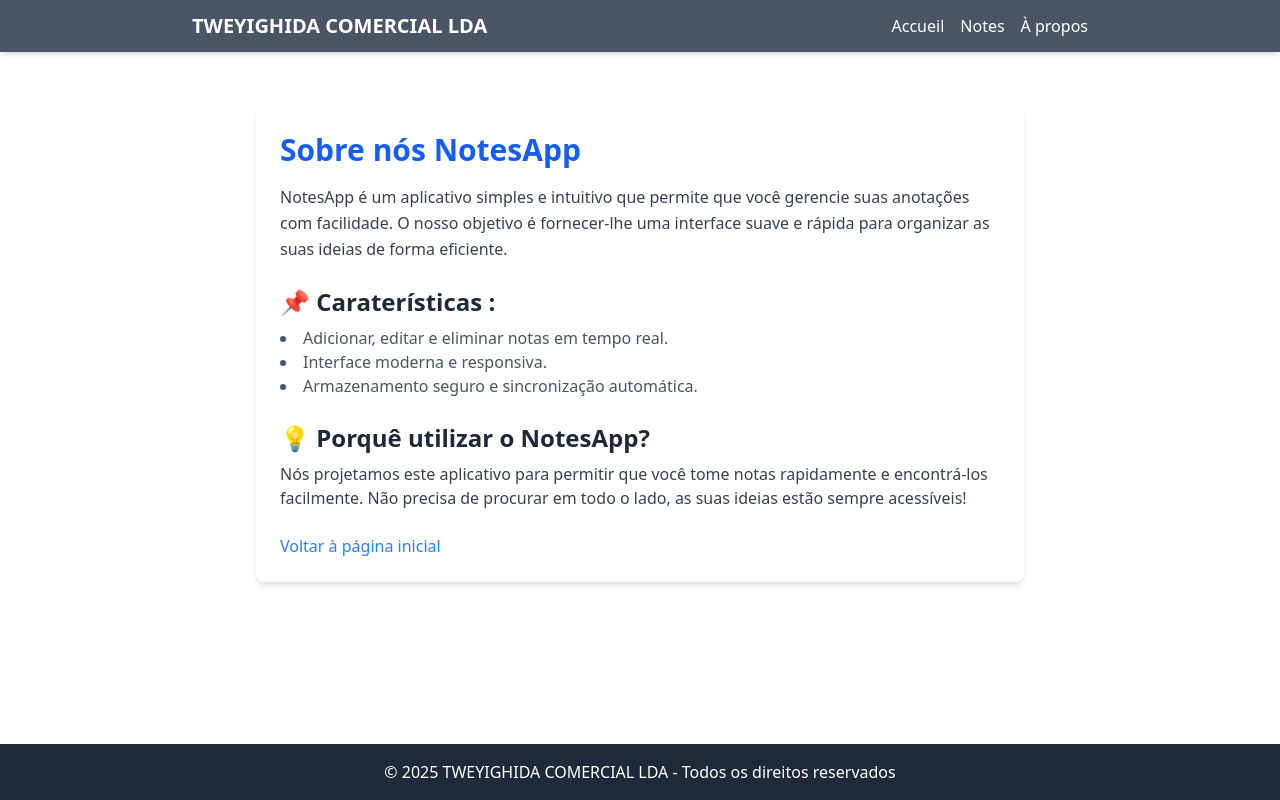
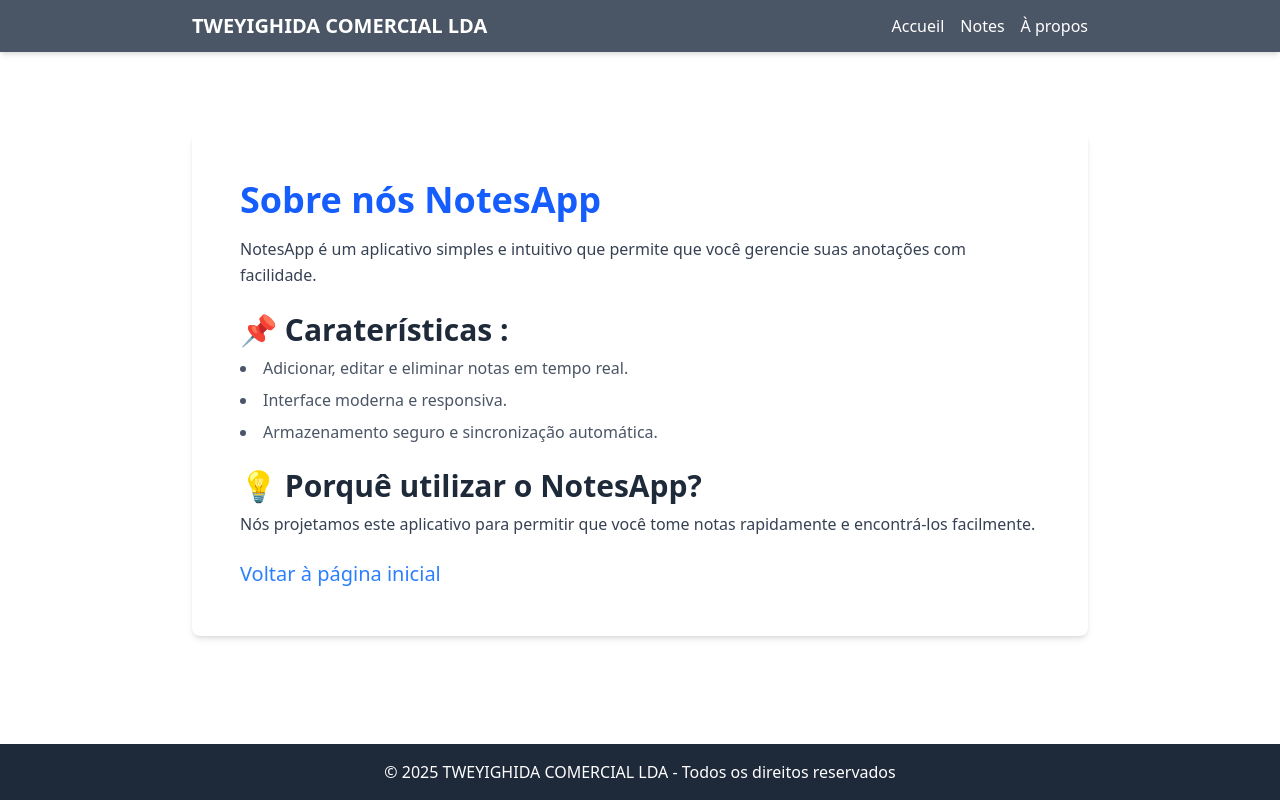
Before and after one commit to lamatmed/Tweighida, a Next.js app: page /about in a window 1280 px wide. Built offline with nearby package versions, Linux system fonts and the light colour scheme.

Commit message:
first commit traduit

```diff
--- a/src/app/about/page.tsx
+++ b/src/app/about/page.tsx
@@ -1,25 +1,53 @@
+'use client'
+import { useEffect, useState } from "react";
+
 export default function About() {
+  const [loading, setLoading] = useState(true);
+
+  useEffect(() => {
+    // Simule un chargement court (peut être remplacé par un fetch si besoin)
+    const timer = setTimeout(() => setLoading(false), 1000);
+    return () => clearTimeout(timer);
+  }, []);
+
+  if (loading) {
     return (
-      <div className="max-w-3xl mx-auto p-6 bg-white shadow-md rounded-lg mt-10">
-        <h1 className="text-3xl font-bold text-blue-600 mb-4">Sobre nós NotesApp</h1>
+      <div className="flex justify-center items-center min-h-screen">
+        <div className="animate-spin h-10 w-10 border-t-4 border-blue-500 rounded-full"></div>
+      </div>
+    );
+  }
+
+  return (
+    <div className="max-w-md md:max-w-4xl mx-auto p-6 md:p-12 bg-white shadow-md rounded-lg mt-10 md:mt-16">
+      <h1 className="text-3xl md:text-4xl font-bold text-blue-600 mb-4">
+        Sobre nós NotesApp
+      </h1>
       <p className="text-gray-700 leading-relaxed">
         NotesApp é um aplicativo simples e intuitivo que permite que você gerencie suas anotações com facilidade.
-        O nosso objetivo é fornecer-lhe uma interface suave e rápida para organizar as suas ideias de forma eficiente.
       </p>
-        <h2 className="text-2xl font-semibold text-gray-800 mt-6">📌 Caraterísticas :</h2>
-        <ul className="list-disc list-inside text-gray-600 mt-2">
+
+      <h2 className="text-2xl md:text-3xl font-semibold text-gray-800 mt-6">
+        📌 Caraterísticas :
+      </h2>
+      <ul className="list-disc list-inside text-gray-600 mt-2 space-y-2">
         <li>Adicionar, editar e eliminar notas em tempo real.</li>
         <li>Interface moderna e responsiva.</li>
         <li>Armazenamento seguro e sincronização automática.</li>
       </ul>
-        <h2 className="text-2xl font-semibold text-gray-800 mt-6">💡 Porquê utilizar o NotesApp?</h2>
+
+      <h2 className="text-2xl md:text-3xl font-semibold text-gray-800 mt-6">
+        💡 Porquê utilizar o NotesApp?
+      </h2>
       <p className="text-gray-700 mt-2">
         Nós projetamos este aplicativo para permitir que você tome notas rapidamente e encontrá-los facilmente.
-        Não precisa de procurar em todo o lado, as suas ideias estão sempre acessíveis!
       </p>
+
       <div className="mt-6">
-          <a href="/" className="text-blue-500 hover:underline">Voltar à página inicial</a>
+        <a href="/" className="text-blue-500 hover:underline text-lg md:text-xl">
+          Voltar à página inicial
+        </a>
       </div>
     </div>
-    )
+  );
 }
--- a/src/app/components/Hero.tsx
+++ b/src/app/components/Hero.tsx
@@ -1,16 +1,37 @@
+'use client'
+import { useState, useEffect } from "react";
+
 export default function Hero() {
+  const [loading, setLoading] = useState(true);
+
+  useEffect(() => {
+    // Simule un chargement (remplace par tes données si besoin)
+    const timer = setTimeout(() => {
+      setLoading(false);
+    }, 1000); // Charge pendant 1s
+    return () => clearTimeout(timer);
+  }, []);
+
+  if (loading) {
+    return (
+      <div className="flex items-center justify-center min-h-screen bg-gray-100">
+        <div className="w-12 h-12 border-4 border-blue-500 border-t-transparent rounded-full animate-spin"></div>
+      </div>
+    );
+  }
+
   return (
-    <section className="relative w-full h-screen flex items-center justify-center text-center bg-gradient-to-r from-yellow-500 to-indigo-600 text-white px-4">
-      <div className="max-w-2xl px-6">
+    <section className="relative w-full min-h-screen flex items-center justify-center text-center bg-gradient-to-r from-yellow-500 to-indigo-600 text-white px-4">
+      <div className="w-full max-w-4xl px-6">
         <h1 className="text-3xl sm:text-4xl md:text-5xl font-extrabold mb-4 leading-tight">
           Bem-vindo à <span className="text-yellow-300">NotesApp</span> 📓
         </h1>
-        <p className="text-base sm:text-lg md:text-xl mb-7 max-w-md mx-auto">
+        <p className="text-base sm:text-lg md:text-xl mb-7 max-w-lg mx-auto">
           Faça a gestão das suas notas de forma fácil e eficiente. Adicione, edite e elimine as suas notas com facilidade.
         </p>
         <a
           href="/notes"
-          className="px-6 py-3 text-lg font-semibold bg-yellow-400 text-gray-900 rounded-lg hover:bg-yellow-500 transition-transform transform hover:scale-105"
+          className="px-6 py-3 text-lg font-semibold bg-yellow-400 text-gray-900 rounded-lg transition-all transform hover:bg-yellow-500 hover:scale-105 active:scale-95"
         >
           Começar 🚀
         </a>
--- a/src/app/components/NoteList.tsx
+++ b/src/app/components/NoteList.tsx
@@ -102,7 +102,9 @@ export default function NoteList({ initialNotes }: { initialNotes: Note[] }) {
       />
 
       {loading ? (
-        <p className="text-center text-gray-500">Carregar...</p>
+        <div className="flex justify-center items-center ">
+        <div className="animate-spin h-10 w-10 border-t-4 border-blue-500 rounded-full"></div>
+      </div>
       ) : (
         <ul className="space-y-4">
           {displayedNotes.length > 0 ? (
```
Lines whose indentation alone changed are shown as unchanged.
